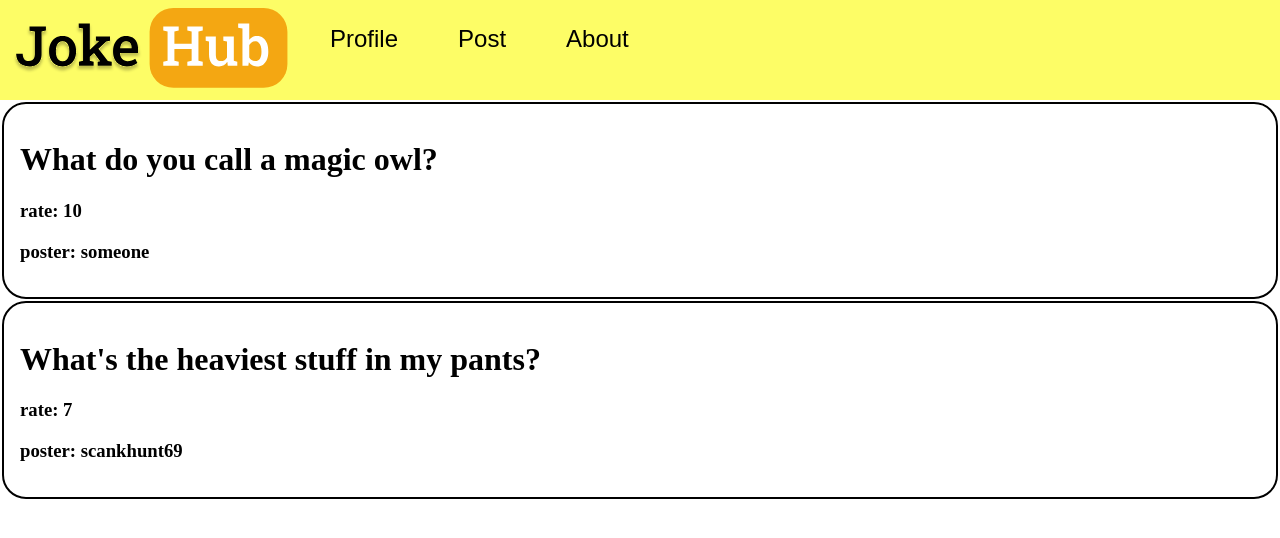
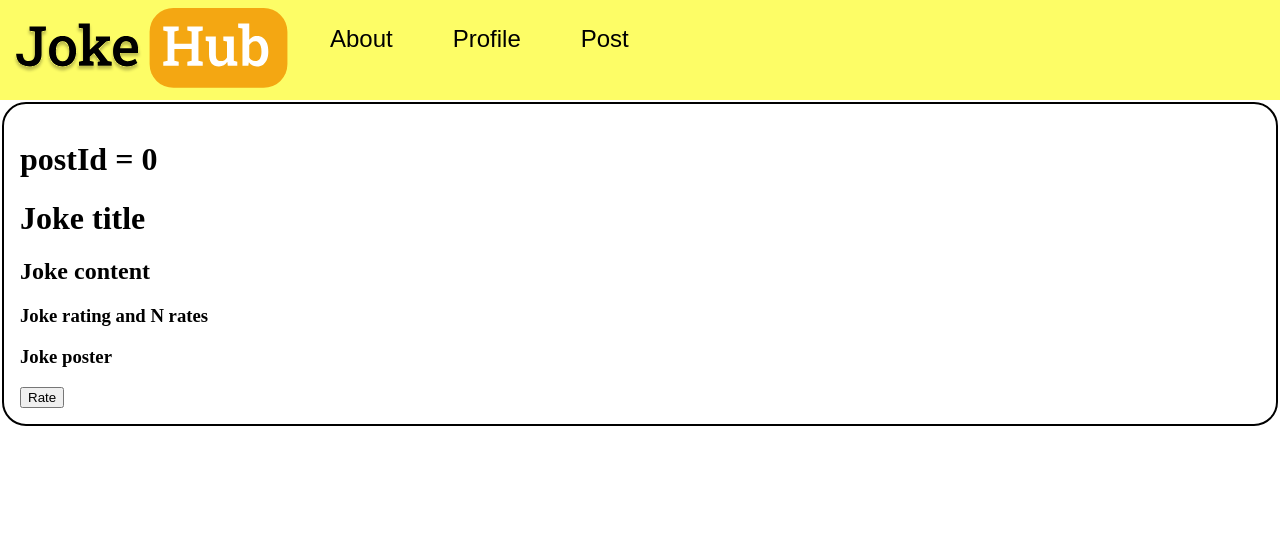
Before and after one commit to SamTech37/jokehub, a React (Create React App) app: page /0 in a window 1280 px wide. Shown: the top 538 px of the page. Built offline with nearby package versions, Linux system fonts and the light colour scheme.

Commit message:
inside a post

```diff
--- a/src/App.js
+++ b/src/App.js
@@ -1,6 +1,7 @@
 import NavBar from "./Components/NavBar";
 import List from "./Components/List";
 import About from "./Components/About";
+import Post from "./Components/Post";
 import { BrowserRouter as Router, Switch, Route } from "react-router-dom";
 function App() {
   return (
@@ -11,12 +12,16 @@ function App() {
           <Route path="/profile">
             <Profile />
           </Route>
+
           <Route path="/post">
-            <Post />
+            <PostingPage />
           </Route>
+
           <Route path="/about">
             <About />
           </Route>
+          <Route path="/:postId" children={<Post />} />
+
           <Route path="/">
             <List />
           </Route>
@@ -30,7 +35,7 @@ function Profile() {
   return <h2>Profile</h2>;
 }
 
-function Post() {
+function PostingPage() {
   return <h2>you're posting something</h2>;
 }
 
--- a/src/Components/List.js
+++ b/src/Components/List.js
@@ -1,5 +1,6 @@
 import React from "react";
 import styled from "styled-components";
+import { NavLink } from "react-router-dom";
 const Item = styled.div`
   height: 100%;
   border: 2px solid black;
@@ -15,22 +16,38 @@ export default function List() {
       content: "Hoodini!",
       rate: 10,
       poster: "someone",
-      id: "0",
+      postId: "0", //since it's a unique val, use it for key
     },
     {
       title: "What's the heaviest stuff in my pants?",
       content: "Your mom",
       rate: 7,
       poster: "scankhunt69",
-      id: "1",
+      postId: "1",
+    },
+    {
+      title: "欸波波",
+      content: "欸波波 欸波波",
+      rate: 0,
+      poster: "joseph",
+      postId: "3",
+    },
+    {
+      title: "必成",
+      content: "高必成 低必成",
+      rate: 5,
+      poster: "johnathan",
+      postId: "2",
     },
   ];
   return (
     <div>
       {initialData.map((joke) => {
         return (
-          <Item>
-            <h1>{joke.title}</h1>
+          <Item key={joke.postId}>
+            <NavLink to={joke.postId}>
+              <h1>{joke.title}</h1>{" "}
+            </NavLink>
             <h3>{"rate: " + joke.rate}</h3>
             <h3>{"poster: " + joke.poster}</h3>
           </Item>
--- a/src/Components/NavBar.js
+++ b/src/Components/NavBar.js
@@ -27,15 +27,15 @@ export default function NavBar() {
       <NavLink to="/">
         <img src={icon} alt="wut" height="80" width="300" />
       </NavLink>
+      <Link to="/about">
+        <button>About</button>
+      </Link>
       <Link to="/profile">
         <button>Profile</button>
       </Link>
       <Link to="/post">
         <button>Post</button>
       </Link>
-      <Link to="/about">
-        <button>About</button>
-      </Link>
     </Nav>
   );
 }
--- a/src/Components/Post.js
+++ b/src/Components/Post.js
@@ -1,6 +1,6 @@
 import React from "react";
 import styled from "styled-components";
-
+import { useParams } from "react-router-dom";
 const Body = styled.div`
   height: 100%;
   border: 2px solid black;
@@ -9,6 +9,19 @@ const Body = styled.div`
   padding: 1em;
 `;
 
-export default function Post({ joke }) {
-  return <Body></Body>;
+export default function Post() {
+  const { postId } = useParams();
+  //fetch the joke by its ID here
+  return (
+    <Body>
+      <h1>postId = {postId}</h1>
+
+      <h1>Joke title</h1>
+      <h2>Joke content</h2>
+      <h3>Joke rating and N rates</h3>
+      <h3>Joke poster</h3>
+      <button>Rate</button>
+    </Body>
+    //pseudo
+  );
 }
```
